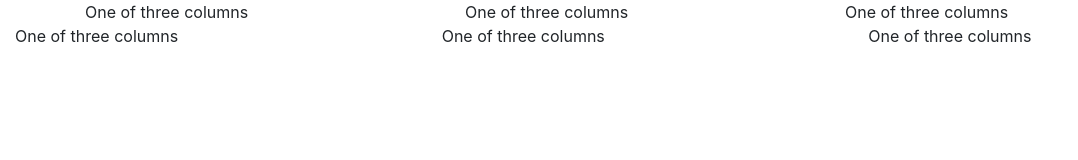
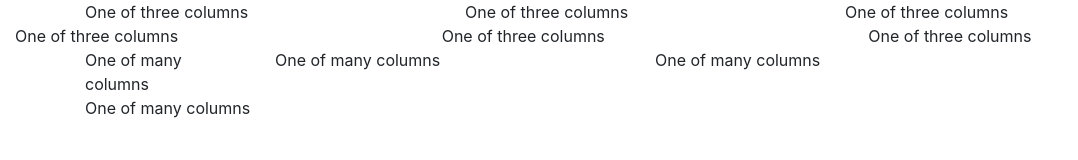
Before and after one commit to Tweek43110/bootstrap_practice, a plain HTML site: page index.html in a window 1280 px wide. Shown: the whole page, without its empty margins (0-1078 px from the left). Drawn offline with nearby package versions, Linux system fonts and the light colour scheme.

Commit message:
more grid info

```diff
--- a/index.html
+++ b/index.html
@@ -8,7 +8,7 @@
     <link rel="stylesheet" type="text/css" href="style.css">
   </head>
   <body>
-
+    <!--Wrap in container class for centered content-->
     <div class="container">
       <div class="row">
         <div class="col-sm">
@@ -22,21 +22,37 @@
         </div>
       </div>
     </div>
-
+    <!--Wrap in container-fluid for contens that spans the page, breakpoints are made by screen size-->
     <div class="container-fluid">
       <div class="row">
         <div class="col-sm">
           One of three columns
         </div>
-        <div class="col-sm">
+        <div class="col-md">
           One of three columns
         </div>
-        <div class="col-sm">
+        <div class="col-lg">
           One of three columns
         </div>
       </div>
     </div>
-
+    <!--Bootstrap has a 12 grid system that is easily modified by class-->
+    <div class="container">
+      <div class="row">
+        <div class="col-1 col-md-2">
+          One of many columns
+        </div>
+        <div class="col-2 col-md-4">
+          One of many columns
+        </div>
+        <div class="col-3 col-md-6">
+          One of many columns
+        </div>
+        <div class="col-auto"> <!--Will break onto next line in med+ screens-->
+          One of many columns
+        </div>
+      </div>
+    </div>
 
 
     <script src="https://code.jquery.com/jquery-3.3.1.slim.min.js" integrity="sha384-q8i/X+965DzO0rT7abK41JStQIAqVgRVzpbzo5smXKp4YfRvH+8abtTE1Pi6jizo" crossorigin="anonymous"></script>
```
